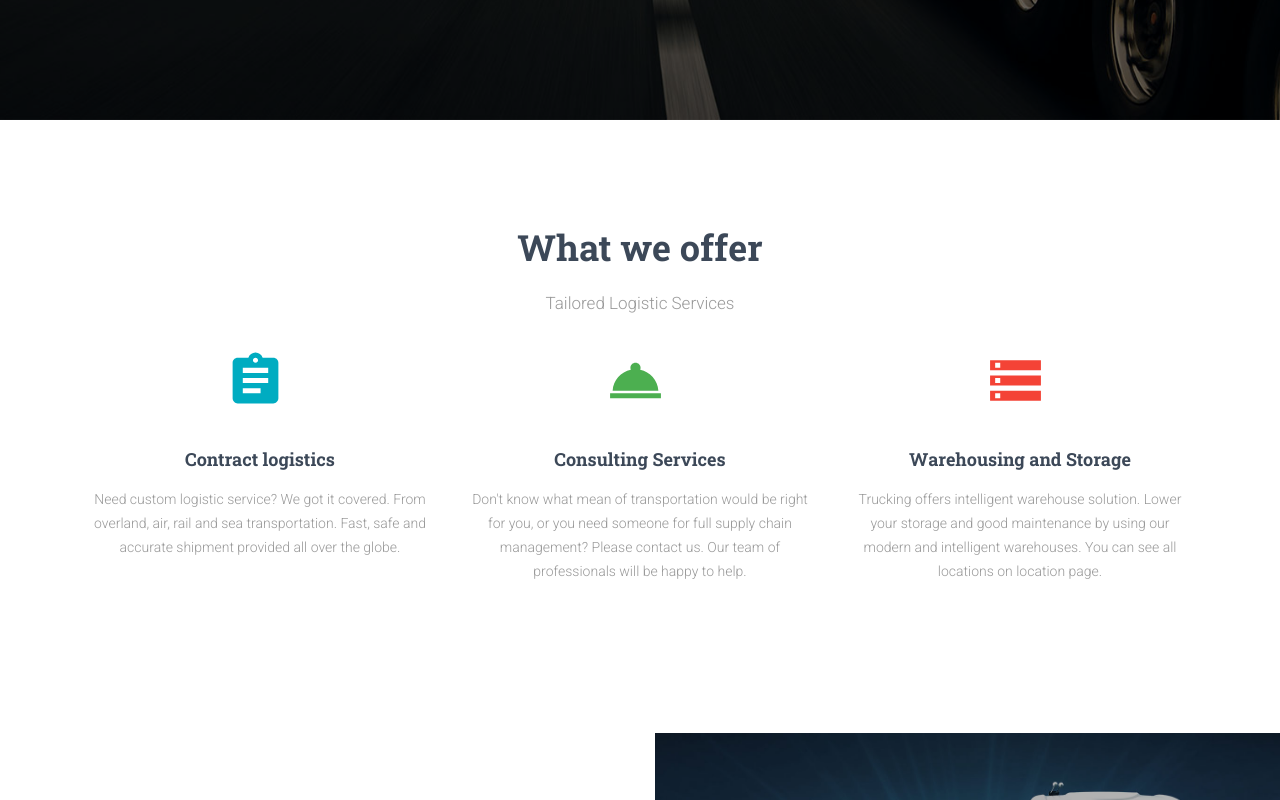
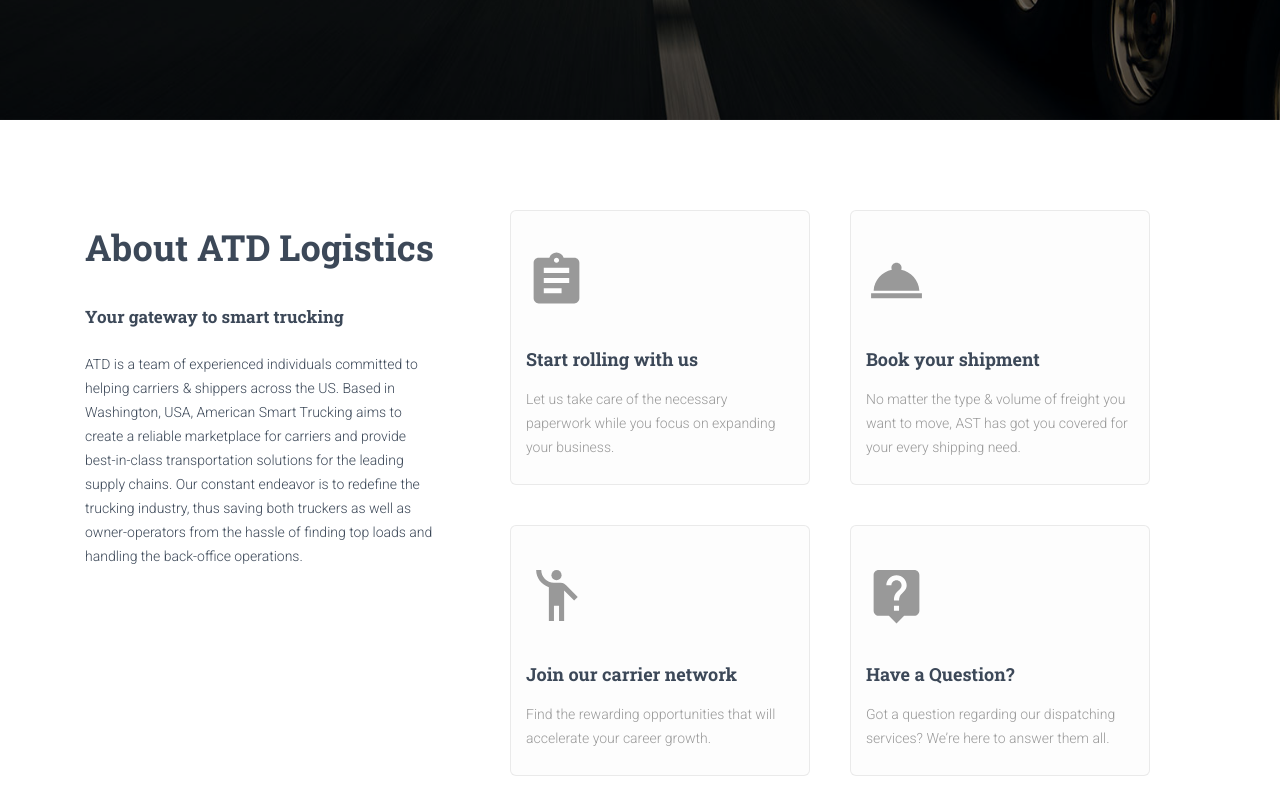
Before and after one commit to TArora238/atdlogistics, a React app: page / in a window 1280 px wide. Shown: the part 600-1400 px from the top of the page. Built offline with nearby package versions, Linux system fonts and the light colour scheme.

Commit message:
about us section

```diff
--- a/src/assets/jss/material-kit-react/views/landingPage.js
+++ b/src/assets/jss/material-kit-react/views/landingPage.js
@@ -3,7 +3,7 @@
 const landingPageStyle = {
   container: {
     zIndex: "12",
-    color: "#FFFFFF",
+    // color: "#FFFFFF",
     ...container,
   },
   title: {
@@ -18,7 +18,8 @@
   subtitle: {
     fontSize: "1.313rem",
     maxWidth: "500px",
-    margin: "10px auto 0",
+    color: "#FFFFFF",
+    margin: "10px 0 0",
   },
   main: {
     background: "#FFFFFF",
--- /dev/null
+++ b/src/assets/jss/material-kit-react/views/landingPageSections/aboutStyle.js
@@ -0,0 +1,45 @@
+import { container } from "assets/jss/material-kit-react";
+import { title } from "assets/jss/material-kit-react.js";
+
+const aboutStyle = {
+  section: {
+    padding: "70px 0",
+    textAlign: "left",
+  },
+  container: {
+    ...container,
+    alignItems: "center",
+  },
+  title: {
+    ...title,
+    marginBottom: "1rem",
+    marginTop: "30px",
+    minHeight: "32px",
+    textDecoration: "none",
+  },
+  description: {
+    color: "#999",
+  },
+  infoSection: {
+    display: "flex",
+    flexWrap: "wrap",
+    justifyContent: "center",
+    alignItems: "center",
+  },
+  infoBox: {
+    minHeight: "200px",
+    minWidth: "300px",
+    width: "40%",
+    padding: "15px",
+    background: "rgb(245,245,245,0.25)",
+    margin: "20px",
+    border: "1px solid rgba(227, 227, 227, 0.73)",
+    borderRadius: "6px",
+    "&:hover": {
+      boxShadow:
+        "0 16px 24px 2px rgba(0, 0, 0, 0.14), 0 6px 30px 5px rgba(0, 0, 0, 0.12), 0 8px 10px -5px rgba(0, 0, 0, 0.2)",
+    },
+  },
+};
+
+export default aboutStyle;
--- /dev/null
+++ b/src/assets/jss/material-kit-react/views/landingPageSections/coverageStyle.js
@@ -0,0 +1,20 @@
+import { title } from "assets/jss/material-kit-react.js";
+
+const coverageStyle = {
+  section: {
+    padding: "70px 0",
+    textAlign: "left",
+  },
+  title: {
+    ...title,
+    marginBottom: "1rem",
+    marginTop: "30px",
+    minHeight: "32px",
+    textDecoration: "none",
+  },
+  description: {
+    color: "#999",
+  },
+};
+
+export default coverageStyle;
--- a/src/views/LandingPage/LandingPage.js
+++ b/src/views/LandingPage/LandingPage.js
@@ -23,6 +23,7 @@
 import TimeMoneySection from "./Sections/TimeMoneySection.js";
 import RequestQuote from "./Sections/RequestQuote.js";
 import WorkSection from "./Sections/WorkSection.js";
+import AboutSection from "./Sections/AboutSection.js";
 
 const dashboardRoutes = [];
 
@@ -52,7 +53,7 @@
               <h1 className={classes.title}>
                 Moving You Towards Stress-Free Trucking
               </h1>
-              <h4>
+              <h4 className={classes.subtitle}>
                 ATD Logistics specializes in handling the back-office operations
                 for operations for owner-operators & trucking fleets. We also
                 help shippers deliver on time, every time with minimum headache.
@@ -73,6 +74,7 @@
       </Parallax>
       <div className={classNames(classes.main)}>
         <div className={classes.container}>
+          <AboutSection />
           <ProductSection />
         </div>
         <div>
--- /dev/null
+++ b/src/views/LandingPage/Sections/AboutSection.js
@@ -0,0 +1,78 @@
+import React from "react";
+// @material-ui/core components
+import { makeStyles } from "@material-ui/core/styles";
+
+import Assignment from "@material-ui/icons/Assignment";
+import RoomService from "@material-ui/icons/RoomService";
+import EmojiPeople from "@material-ui/icons/EmojiPeople";
+import LiveHelp from "@material-ui/icons/LiveHelp";
+// core components
+import GridContainer from "components/Grid/GridContainer.js";
+import GridItem from "components/Grid/GridItem.js";
+import InfoArea from "components/InfoArea/InfoArea";
+
+import styles from "assets/jss/material-kit-react/views/landingPageSections/aboutStyle.js";
+
+const useStyles = makeStyles(styles);
+
+export default function AboutSection() {
+  const classes = useStyles();
+  return (
+    <div className={classes.section}>
+      <GridContainer>
+        <GridItem xs={12} sm={12} md={4} lg={4}>
+          <h2 className={classes.title}>About ATD Logistics</h2>
+          <h5 className={classes.title}>Your gateway to smart trucking</h5>
+          <p>
+            ATD is a team of experienced individuals committed to helping
+            carriers & shippers across the US. Based in Washington, USA,
+            American Smart Trucking aims to create a reliable marketplace for
+            carriers and provide best-in-class transportation solutions for the
+            leading supply chains. Our constant endeavor is to redefine the
+            trucking industry, thus saving both truckers as well as
+            owner-operators from the hassle of finding top loads and handling
+            the back-office operations.
+          </p>
+        </GridItem>
+        <GridItem xs={12} sm={12} md={8} lg={8} className={classes.infoSection}>
+          <div className={classes.infoBox}>
+            <InfoArea
+              title="Start rolling with us"
+              description="Let us take care of the necessary paperwork while you focus on expanding your business."
+              icon={Assignment}
+              iconColor="gray"
+              vertical
+            />
+          </div>
+          <div className={classes.infoBox}>
+            <InfoArea
+              title="Book your shipment"
+              description="No matter the type & volume of freight you want to move, AST has got you covered for your every shipping need."
+              icon={RoomService}
+              iconColor="gray"
+              vertical
+            />
+          </div>
+          <div className={classes.infoBox}>
+            <InfoArea
+              title="Join our carrier network"
+              description="Find the rewarding opportunities that will accelerate your career growth."
+              icon={EmojiPeople}
+              iconColor="gray"
+              vertical
+            />
+          </div>
+          <div className={classes.infoBox}>
+            <InfoArea
+              title="Have a Question?"
+              description="Got a question regarding our dispatching services? We’re here to answer them all."
+              icon={LiveHelp}
+              iconColor="gray"
+              vertical
+            />
+          </div>
+        </GridItem>
+      </GridContainer>
+    </div>
+  );
+}
--- a/src/views/LandingPage/Sections/CoverageSection.js
+++ b/src/views/LandingPage/Sections/CoverageSection.js
@@ -6,11 +6,11 @@
 import GridContainer from "components/Grid/GridContainer.js";
 import GridItem from "components/Grid/GridItem.js";
 
-import styles from "assets/jss/material-kit-react/views/landingPageSections/productStyle.js";
+import styles from "assets/jss/material-kit-react/views/landingPageSections/coverageStyle.js";
 
 const useStyles = makeStyles(styles);
 
-export default function ProductSection() {
+export default function CoverageSection() {
   const classes = useStyles();
   return (
     <div className={classes.section}>
--- a/src/views/LandingPage/Sections/RequestQuote.js
+++ b/src/views/LandingPage/Sections/RequestQuote.js
@@ -11,7 +11,7 @@
 
 const useStyles = makeStyles(styles);
 
-export default function ProductSection() {
+export default function RequestQuoteSection() {
   const classes = useStyles();
   return (
     <div className={classes.section}>
--- a/src/views/LandingPage/Sections/TimeMoneySection.js
+++ b/src/views/LandingPage/Sections/TimeMoneySection.js
@@ -6,11 +6,11 @@
 import GridContainer from "components/Grid/GridContainer.js";
 import GridItem from "components/Grid/GridItem.js";
 
-import styles from "assets/jss/material-kit-react/views/landingPageSections/productStyle.js";
+import styles from "assets/jss/material-kit-react/views/landingPageSections/coverageStyle.js";
 
 const useStyles = makeStyles(styles);
 
-export default function ProductSection() {
+export default function TimeMoneySection() {
   const classes = useStyles();
   return (
     <div className={classes.section}>
```
Also changed, not shown: build/asset-manifest.json, build/index.html, build/static/js/2.d497783d.chunk.js.LICENSE.txt (renamed from build/static/js/2.44730f05.chunk.js.LICENSE.txt), 8 other files.
